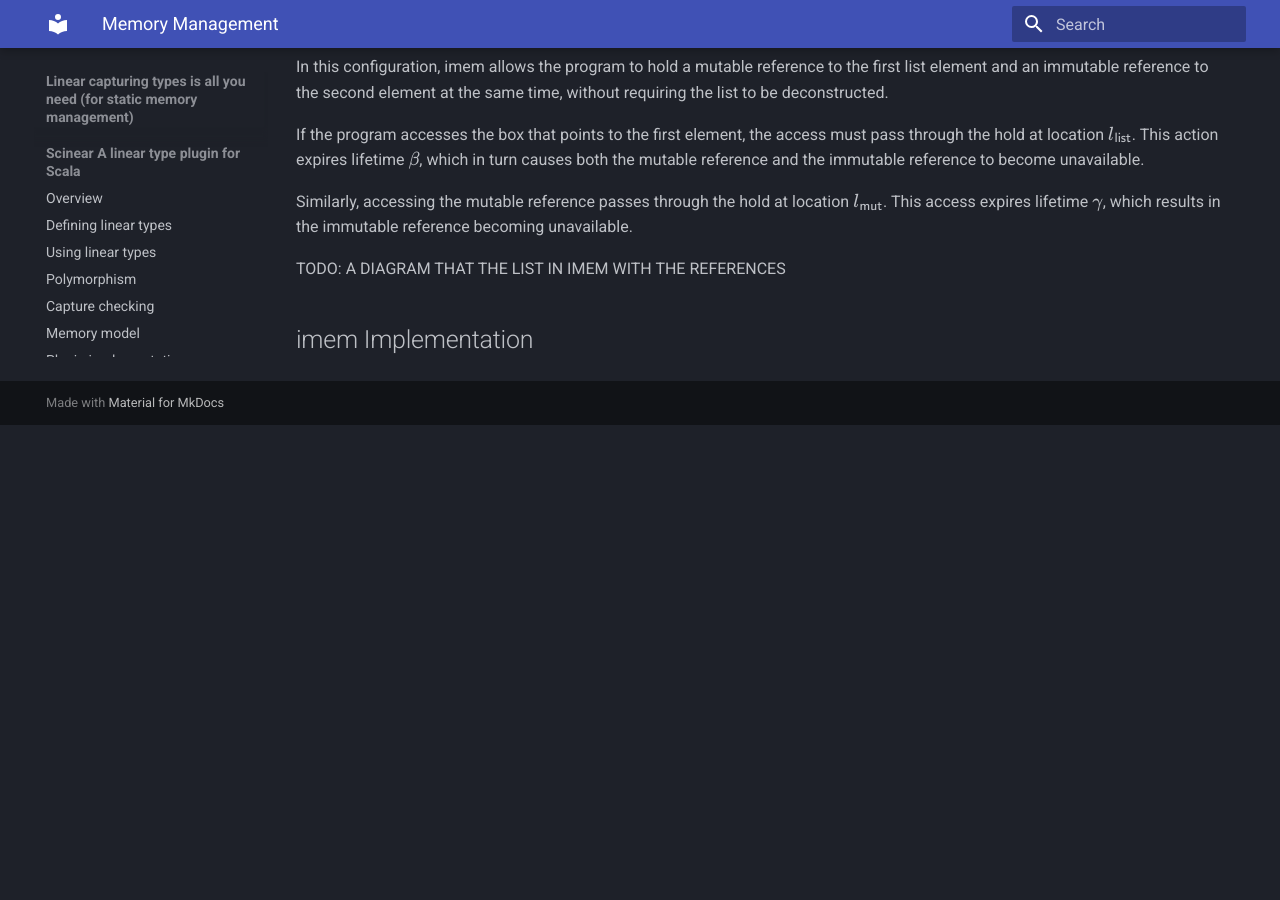
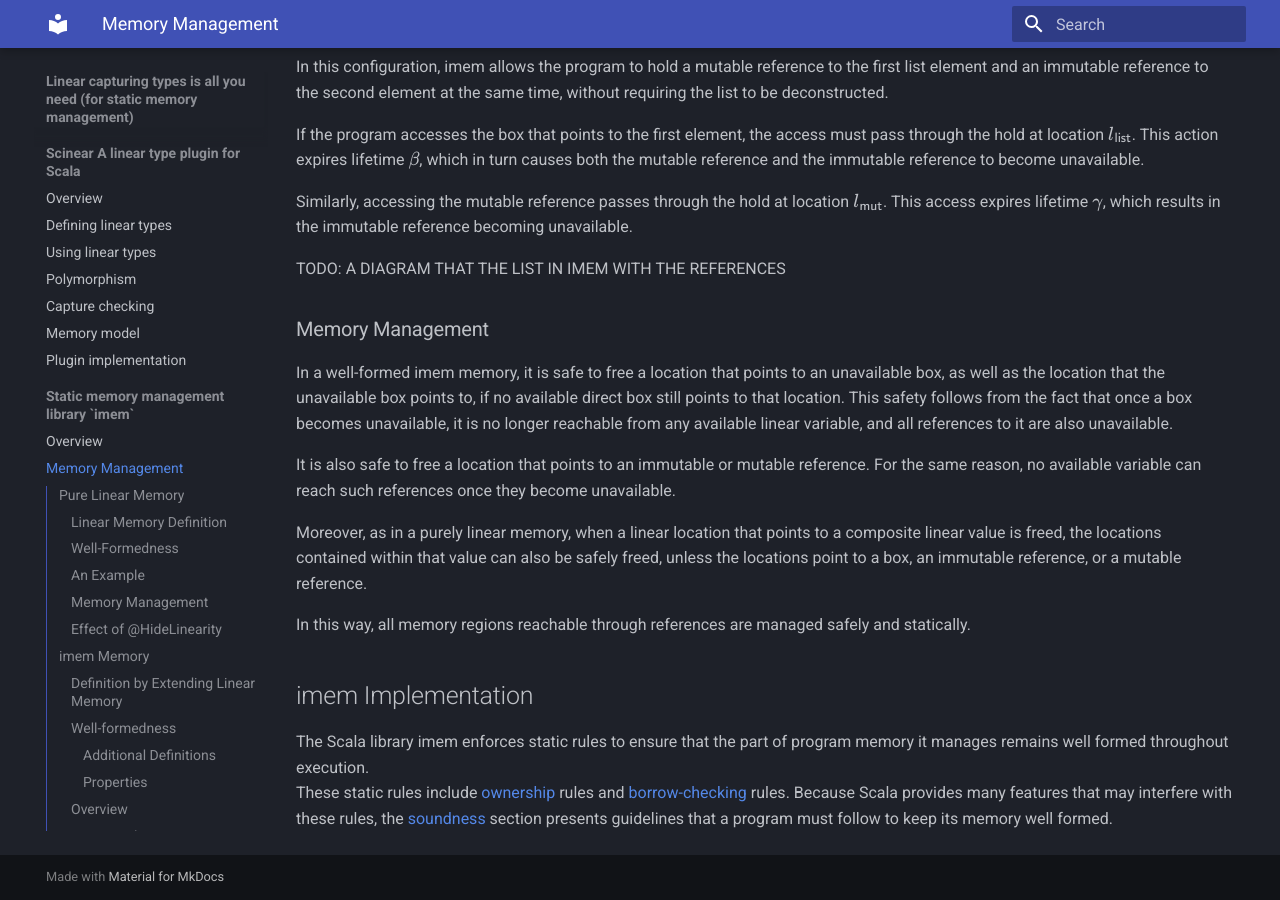
Before and after one commit to amsen20/masters-thesis, an MkDocs documentation site: the page built from docs/imem/memory-management.md, in a window 1280 px wide and 900 px high, scrolled down 10333 px. Built offline with MkDocs 1.6.1 and Material for MkDocs 9.7.7, drawn with Linux system fonts in a browser that asks for light colours; before the commit the page ends 10758 px from its top, so only the background shows below that.

Commit message:
Explain how imem manages memory and what actually the implementation does

```diff
--- a/docs/imem/memory-management.md
+++ b/docs/imem/memory-management.md
@@ -543,4 +543,20 @@ Similarly, accessing the mutable reference passes through the hold at location \
 
 TODO: A DIAGRAM THAT THE LIST IN IMEM WITH THE REFERENCES
 
+### Memory Management
+
+In a well-formed imem memory, it is safe to free a location that points to an unavailable box, as well as the location that the unavailable box points to, if no available direct box still points to that location.
+This safety follows from the fact that once a box becomes unavailable, it is no longer reachable from any available linear variable, and all references to it are also unavailable.
+
+It is also safe to free a location that points to an immutable or mutable reference.
+For the same reason, no available variable can reach such references once they become unavailable.
+
+Moreover, as in a purely linear memory, when a linear location that points to a composite linear value is freed, the locations contained within that value can also be safely freed, unless the locations point to a box, an immutable reference, or a mutable reference.
+
+In this way, all memory regions reachable through references are managed safely and statically.
+
 ## imem Implementation
+
+The Scala library imem enforces static rules to ensure that the part of program memory it manages remains well formed throughout execution.
+These static rules include [ownership](./ownership.md) rules and [borrow-checking](./borrow-checking.md) rules.
+Because Scala provides many features that may interfere with these rules, the [soundness](./soundness.md) section presents guidelines that a program must follow to keep its memory well formed.
```
